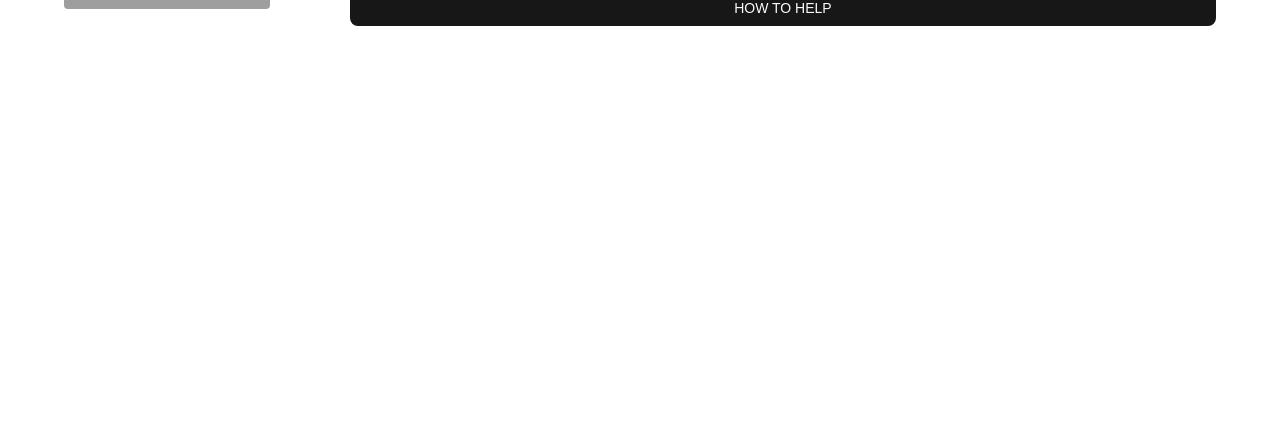
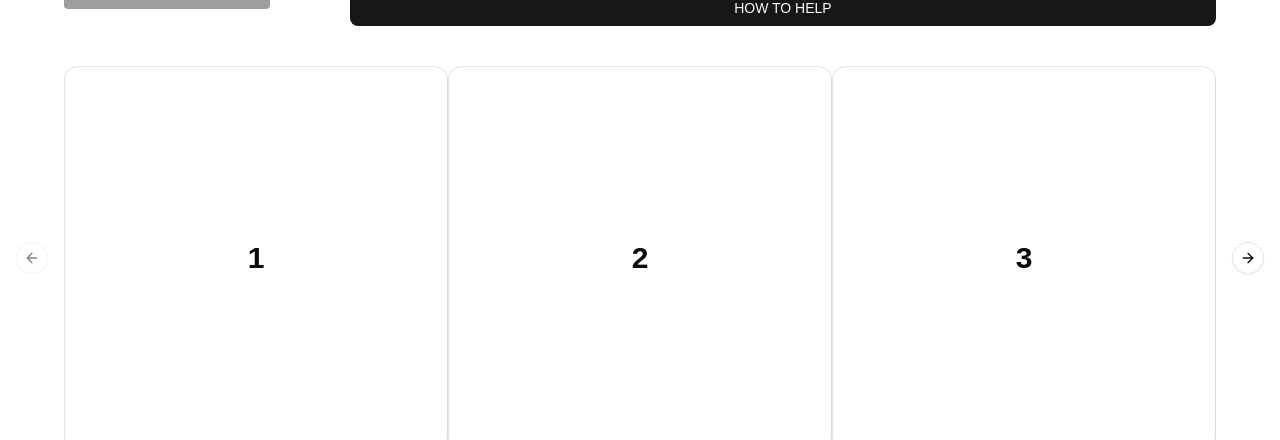
Before and after one commit to dustin1818/AdopPets, a React (Vite) app: page /welcome in a window 1280 px wide. Shown: the part 1115-1555 px from the top of the page. Before the commit the page ends 1181 px from the top, so only its background shows below. Built offline with nearby package versions, Linux system fonts and the light colour scheme; grey boxes are pictures that could not be loaded.

Commit message:
add card & carousel

```diff
--- a/package.json
+++ b/package.json
@@ -13,10 +13,11 @@
     "@fortawesome/fontawesome-free": "^7.1.0",
     "@radix-ui/react-label": "^2.1.7",
     "@radix-ui/react-navigation-menu": "^1.2.14",
-    "@radix-ui/react-slot": "^1.2.3",
+    "@radix-ui/react-slot": "^1.2.4",
     "@tailwindcss/vite": "^4.1.16",
     "class-variance-authority": "^0.7.1",
     "clsx": "^2.1.1",
+    "embla-carousel-react": "^8.6.0",
     "lucide-react": "^0.548.0",
     "lucide-vue-next": "^0.548.0",
     "react": "^19.1.1",
--- /dev/null
+++ b/src/components/ui/card.jsx
@@ -0,0 +1,101 @@
+import * as React from "react"
+
+import { cn } from "@/lib/utils"
+
+function Card({
+  className,
+  ...props
+}) {
+  return (
+    <div
+      data-slot="card"
+      className={cn(
+        "bg-card text-card-foreground flex flex-col gap-6 rounded-xl border py-6 shadow-sm",
+        className
+      )}
+      {...props} />
+  );
+}
+
+function CardHeader({
+  className,
+  ...props
+}) {
+  return (
+    <div
+      data-slot="card-header"
+      className={cn(
+        "@container/card-header grid auto-rows-min grid-rows-[auto_auto] items-start gap-2 px-6 has-data-[slot=card-action]:grid-cols-[1fr_auto] [.border-b]:pb-6",
+        className
+      )}
+      {...props} />
+  );
+}
+
+function CardTitle({
+  className,
+  ...props
+}) {
+  return (
+    <div
+      data-slot="card-title"
+      className={cn("leading-none font-semibold", className)}
+      {...props} />
+  );
+}
+
+function CardDescription({
+  className,
+  ...props
+}) {
+  return (
+    <div
+      data-slot="card-description"
+      className={cn("text-muted-foreground text-sm", className)}
+      {...props} />
+  );
+}
+
+function CardAction({
+  className,
+  ...props
+}) {
+  return (
+    <div
+      data-slot="card-action"
+      className={cn(
+        "col-start-2 row-span-2 row-start-1 self-start justify-self-end",
+        className
+      )}
+      {...props} />
+  );
+}
+
+function CardContent({
+  className,
+  ...props
+}) {
+  return (<div data-slot="card-content" className={cn("px-6", className)} {...props} />);
+}
+
+function CardFooter({
+  className,
+  ...props
+}) {
+  return (
+    <div
+      data-slot="card-footer"
+      className={cn("flex items-center px-6 [.border-t]:pt-6", className)}
+      {...props} />
+  );
+}
+
+export {
+  Card,
+  CardHeader,
+  CardFooter,
+  CardTitle,
+  CardAction,
+  CardDescription,
+  CardContent,
+}
--- /dev/null
+++ b/src/components/ui/carousel.jsx
@@ -0,0 +1,194 @@
+import * as React from "react"
+import useEmblaCarousel from "embla-carousel-react";
+import { ArrowLeft, ArrowRight } from "lucide-react"
+
+import { cn } from "@/lib/utils"
+import { Button } from "@/components/ui/button"
+
+const CarouselContext = React.createContext(null)
+
+function useCarousel() {
+  const context = React.useContext(CarouselContext)
+
+  if (!context) {
+    throw new Error("useCarousel must be used within a <Carousel />")
+  }
+
+  return context
+}
+
+function Carousel({
+  orientation = "horizontal",
+  opts,
+  setApi,
+  plugins,
+  className,
+  children,
+  ...props
+}) {
+  const [carouselRef, api] = useEmblaCarousel({
+    ...opts,
+    axis: orientation === "horizontal" ? "x" : "y",
+  }, plugins)
+  const [canScrollPrev, setCanScrollPrev] = React.useState(false)
+  const [canScrollNext, setCanScrollNext] = React.useState(false)
+
+  const onSelect = React.useCallback((api) => {
+    if (!api) return
+    setCanScrollPrev(api.canScrollPrev())
+    setCanScrollNext(api.canScrollNext())
+  }, [])
+
+  const scrollPrev = React.useCallback(() => {
+    api?.scrollPrev()
+  }, [api])
+
+  const scrollNext = React.useCallback(() => {
+    api?.scrollNext()
+  }, [api])
+
+  const handleKeyDown = React.useCallback((event) => {
+    if (event.key === "ArrowLeft") {
+      event.preventDefault()
+      scrollPrev()
+    } else if (event.key === "ArrowRight") {
+      event.preventDefault()
+      scrollNext()
+    }
+  }, [scrollPrev, scrollNext])
+
+  React.useEffect(() => {
+    if (!api || !setApi) return
+    setApi(api)
+  }, [api, setApi])
+
+  React.useEffect(() => {
+    if (!api) return
+    onSelect(api)
+    api.on("reInit", onSelect)
+    api.on("select", onSelect)
+
+    return () => {
+      api?.off("select", onSelect)
+    };
+  }, [api, onSelect])
+
+  return (
+    <CarouselContext.Provider
+      value={{
+        carouselRef,
+        api: api,
+        opts,
+        orientation:
+          orientation || (opts?.axis === "y" ? "vertical" : "horizontal"),
+        scrollPrev,
+        scrollNext,
+        canScrollPrev,
+        canScrollNext,
+      }}>
+      <div
+        onKeyDownCapture={handleKeyDown}
+        className={cn("relative", className)}
+        role="region"
+        aria-roledescription="carousel"
+        data-slot="carousel"
+        {...props}>
+        {children}
+      </div>
+    </CarouselContext.Provider>
+  );
+}
+
+function CarouselContent({
+  className,
+  ...props
+}) {
+  const { carouselRef, orientation } = useCarousel()
+
+  return (
+    <div
+      ref={carouselRef}
+      className="overflow-hidden"
+      data-slot="carousel-content">
+      <div
+        className={cn(
+          "flex",
+          orientation === "horizontal" ? "-ml-4" : "-mt-4 flex-col",
+          className
+        )}
+        {...props} />
+    </div>
+  );
+}
+
+function CarouselItem({
+  className,
+  ...props
+}) {
+  const { orientation } = useCarousel()
+
+  return (
+    <div
+      role="group"
+      aria-roledescription="slide"
+      data-slot="carousel-item"
+      className={cn(
+        "min-w-0 shrink-0 grow-0 basis-full",
+        orientation === "horizontal" ? "pl-4" : "pt-4",
+        className
+      )}
+      {...props} />
+  );
+}
+
+function CarouselPrevious({
+  className,
+  variant = "outline",
+  size = "icon",
+  ...props
+}) {
+  const { orientation, scrollPrev, canScrollPrev } = useCarousel()
+
+  return (
+    <Button
+      data-slot="carousel-previous"
+      variant={variant}
+      size={size}
+      className={cn("absolute size-8 rounded-full", orientation === "horizontal"
+        ? "top-1/2 -left-12 -translate-y-1/2"
+        : "-top-12 left-1/2 -translate-x-1/2 rotate-90", className)}
+      disabled={!canScrollPrev}
+      onClick={scrollPrev}
+      {...props}>
+      <ArrowLeft />
+      <span className="sr-only">Previous slide</span>
+    </Button>
+  );
+}
+
+function CarouselNext({
+  className,
+  variant = "outline",
+  size = "icon",
+  ...props
+}) {
+  const { orientation, scrollNext, canScrollNext } = useCarousel()
+
+  return (
+    <Button
+      data-slot="carousel-next"
+      variant={variant}
+      size={size}
+      className={cn("absolute size-8 rounded-full", orientation === "horizontal"
+        ? "top-1/2 -right-12 -translate-y-1/2"
+        : "-bottom-12 left-1/2 -translate-x-1/2 rotate-90", className)}
+      disabled={!canScrollNext}
+      onClick={scrollNext}
+      {...props}>
+      <ArrowRight />
+      <span className="sr-only">Next slide</span>
+    </Button>
+  );
+}
+
+export { Carousel, CarouselContent, CarouselItem, CarouselPrevious, CarouselNext };
--- a/src/pages/Donate.jsx
+++ b/src/pages/Donate.jsx
@@ -10,7 +10,7 @@
         <div className="absolute inset-0 bg-black/60"></div>
         <div className="relative flex flex-col gap-5 items-center justify-center h-full">
           <h1 className="text-white text-4xl font-bold">Support and <span className="text-blue-400">Donate</span></h1>
-            <Button className="!p-5">Donate Now</Button>
+            <Button className="!p-5"> <a href="https://donatetopaws.org.ph/" target="_blank"> Donate Now</a></Button>
         </div>
       </div>
     </div>
--- a/src/pages/Welcome.jsx
+++ b/src/pages/Welcome.jsx
@@ -1,5 +1,13 @@
 import { Button } from "@/components/ui/button";
 import Navigation from "./Navigation";
+import { Card, CardContent } from "@/components/ui/card";
+import {
+  Carousel,
+  CarouselContent,
+  CarouselItem,
+  CarouselNext,
+  CarouselPrevious,
+} from "@/components/ui/carousel";
 
 function Welcome() {
   return (
@@ -108,7 +116,32 @@
           </div>
         </div>
 
-
+        <div className="max-w-6xl !mx-auto">
+        <Carousel
+          opts={{
+            align: "start",
+          }}
+          className="w-full"
+        >
+          <CarouselContent>
+            {Array.from({ length: 5 }).map((_, index) => (
+              <CarouselItem key={index} className="md:basis-1/2 lg:basis-1/3">
+                <div className="p-1">
+                  <Card>
+                    <CardContent className="flex aspect-square items-center justify-center p-6">
+                      <span className="text-3xl font-semibold">
+                        {index + 1}
+                      </span>
+                    </CardContent>
+                  </Card>
+                </div>
+              </CarouselItem>
+            ))}
+          </CarouselContent>
+          <CarouselPrevious />
+          <CarouselNext />
+        </Carousel>
+        </div>
       </main>
     </div>
   );
```
Also changed, not shown: 1 other file (tests, documents, lock files or other folders).
